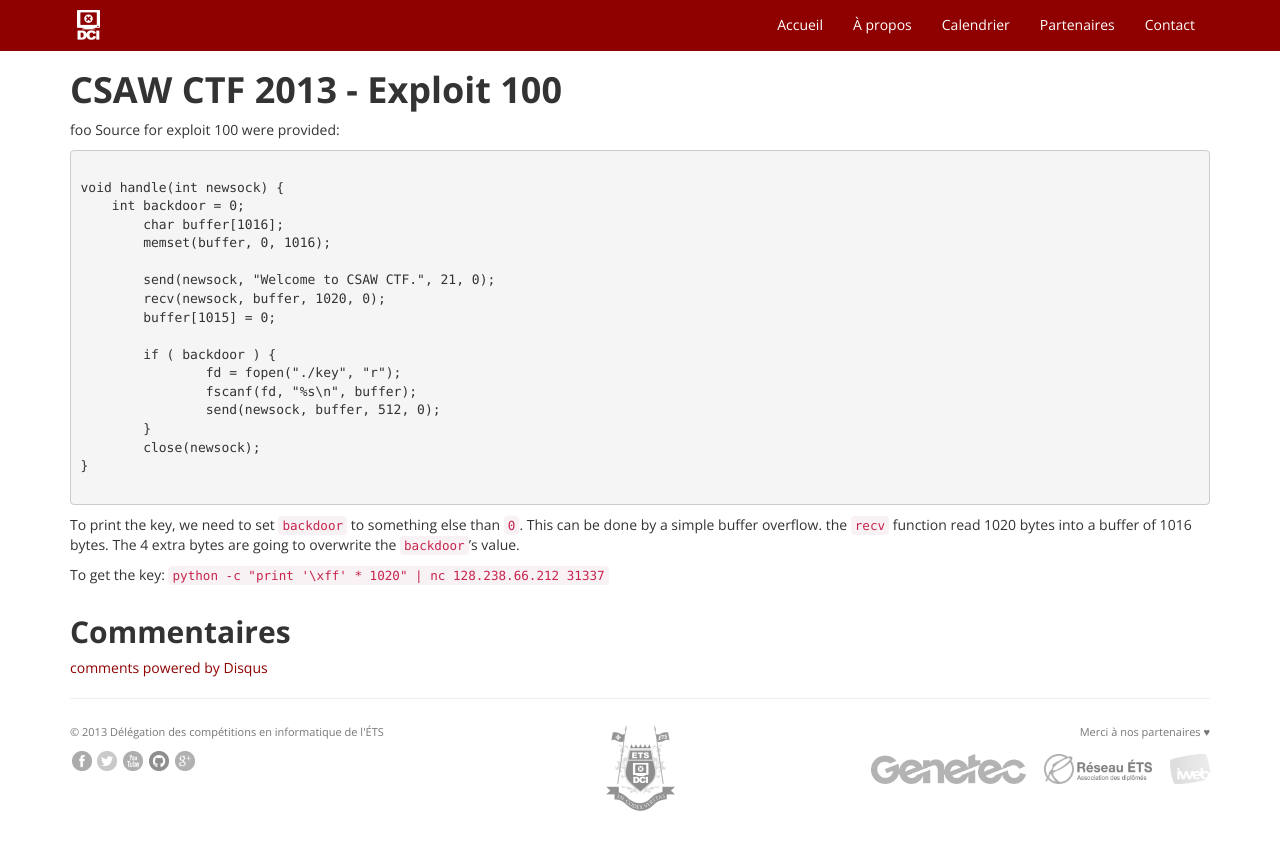
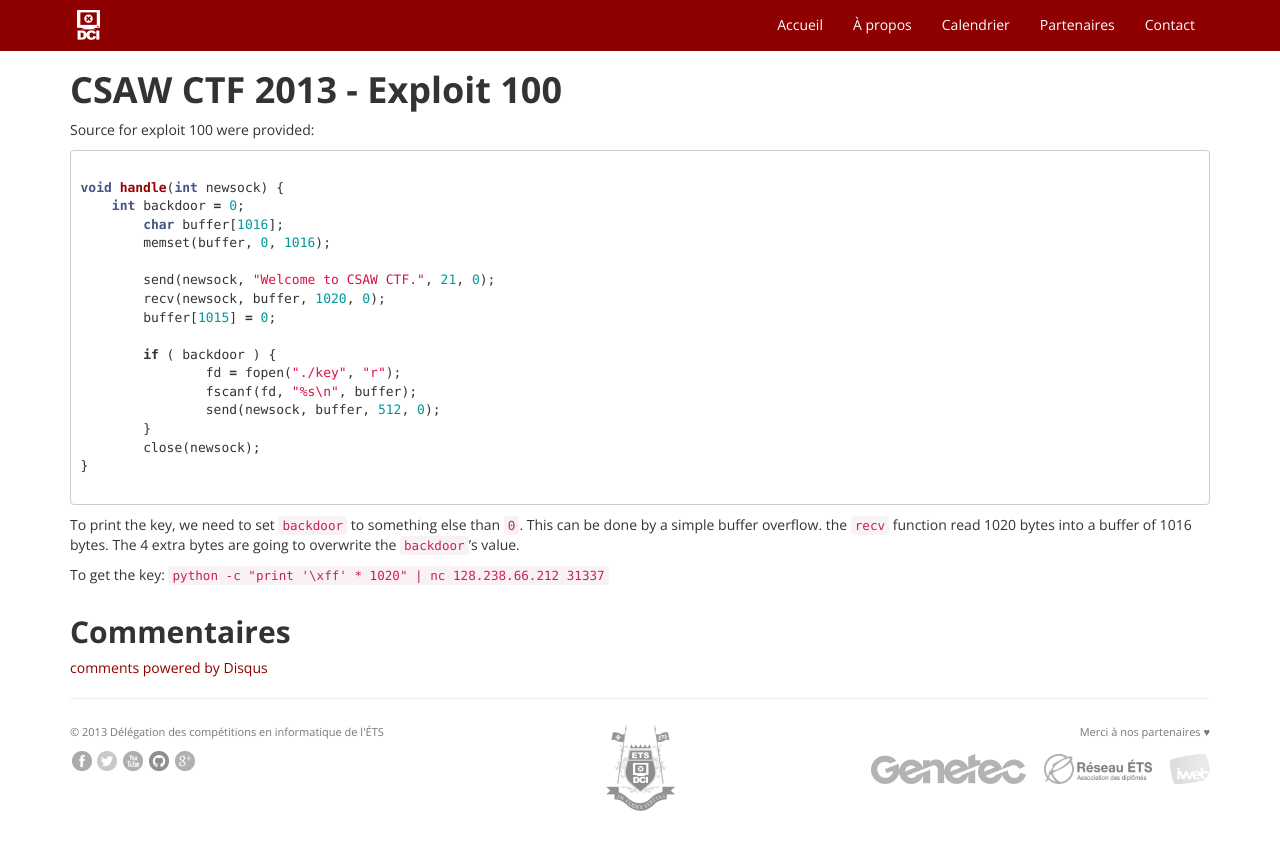
Before and after one commit to dciets/dciets.github.io, a Jekyll site: the page built from writeups/_posts/2013-09-23-csaw-ctf-2013-exp100.markdown, in a window 1280 px wide. Shown: the top 850 px of the page. Built offline with Jekyll 4.4.1, drawn with Linux system fonts in a browser that asks for light colours; Markdown is read by kramdown in place of the engine named in the settings; comment, search, counter and statistics services are not loaded.

Commit message:
Tried to fix code block

````diff
--- a/writeups/_posts/2013-09-23-csaw-ctf-2013-exp100.markdown
+++ b/writeups/_posts/2013-09-23-csaw-ctf-2013-exp100.markdown
@@ -3,10 +3,9 @@ layout: post
 title:  "CSAW CTF 2013 - Exploit 100"
 ---
 
-foo
 Source for exploit 100 were provided:
 
-``` C
+```c
 
 void handle(int newsock) {
     int backdoor = 0;
````
